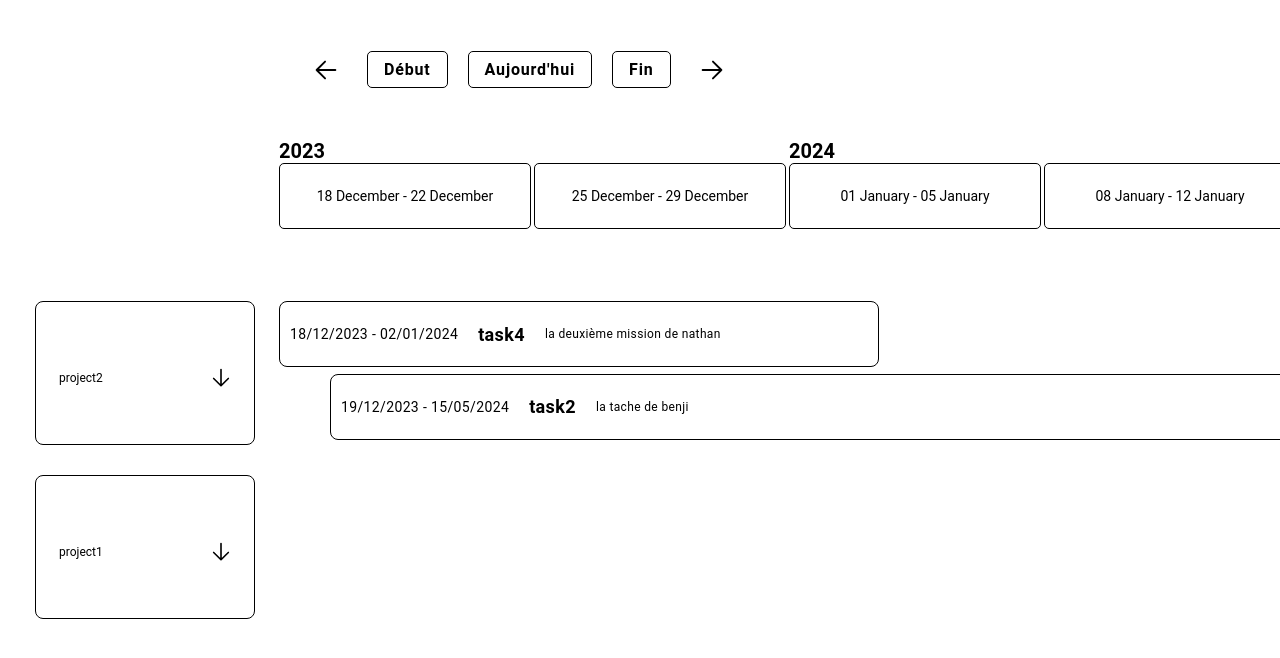
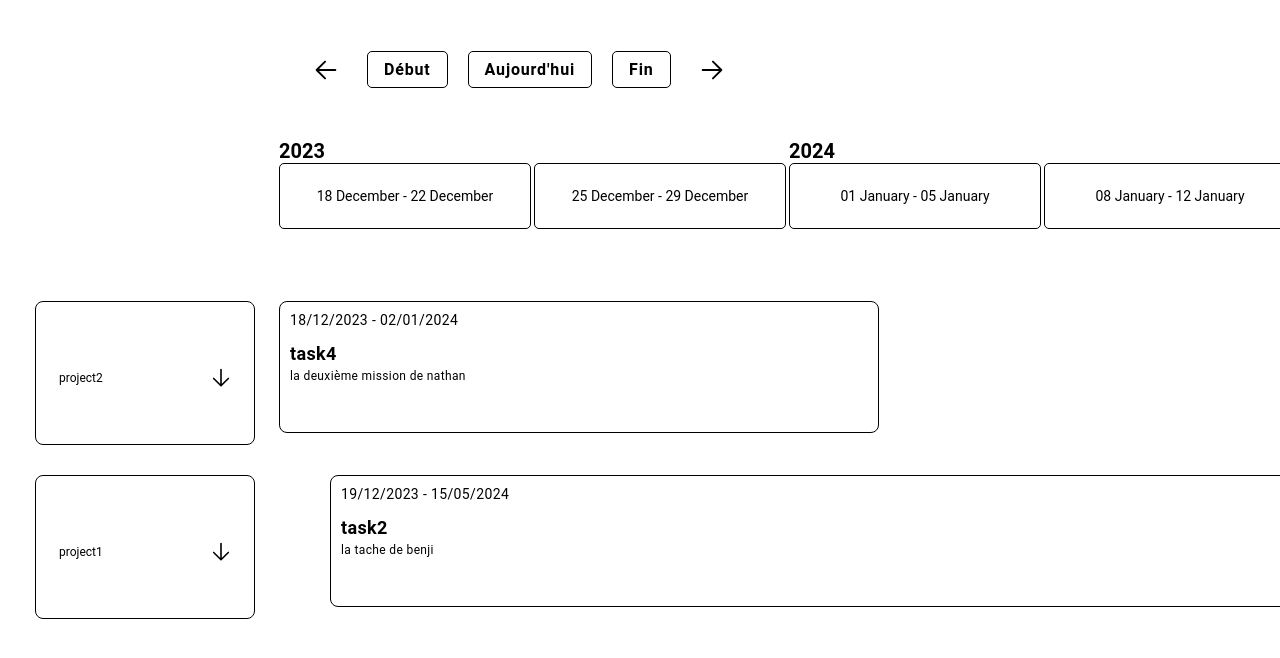
Before and after one commit to nathanszig/react-gantt, a React (Vite) app: page / in a window 1280 px wide. Shown: the top 658 px of the page. Built offline with nearby package versions, Linux system fonts and the light colour scheme.

Commit message:
[RG-26] - add task name on view perso + fix design user

```diff
--- a/src/assets/utils/ganttUtils.js
+++ b/src/assets/utils/ganttUtils.js
@@ -1,4 +1,8 @@
 import moment from 'moment';
+
+export const PROJECT = "project";
+export const PERSO = "perso";
+export const USERS = "users";
 
 export const getDurationInDays = (startAt, endAt, firstWeekStartDate) => {
   const startDate = new Date(startAt);
@@ -133,6 +137,7 @@ export const getWeekList = (users) => {
           const projectId = project.id;
           const taskId = task.id;
           const projectIndex = projectsMap.findIndex((p) => p.id === projectId);
+          task.user = excludeAttribute(user, 'tasks');
           if (projectIndex === -1) {
             projectsMap.push({
               id: projectId,
@@ -154,3 +159,8 @@ export const getWeekList = (users) => {
     );
     return sortProjectByChronologicalOrder(projectsMap);
   }
+
+  export const excludeAttribute = (obj, attributeToExclude) => {
+     const { [attributeToExclude]: excludedAttribute, ...rest } = obj;
+     return rest;
+  }
--- a/src/components/GanttViewPerso.jsx
+++ b/src/components/GanttViewPerso.jsx
@@ -26,12 +26,12 @@ const GanttViewProject = ({ customize, data, selectUser }) => {
   const [projects, setProjects] = useState([]);
   const [previousTasks, setPreviousTasks] = useState([]);
   const [selectedDropdownId, setSelectedDropdownId] = useState(null);
-
+  const user = data.users[0];
   function createAllProject(){
-    data.users[0].tasks.forEach((task, index) => {
+    user.tasks.forEach((task, index) => {
       const newTask = {
         id: index+1,
-        name: task.name,
+        name: task.project.name + ' - ' + task.name,
         start: task.start,
         end: task.end,
         description : task.description,
@@ -41,7 +41,7 @@ const GanttViewProject = ({ customize, data, selectUser }) => {
           id : 'allProjects'
         }
       }
-      data.users[0].tasks.push(newTask);
+      user.tasks.push(newTask);
     });
   }
 
@@ -69,25 +69,25 @@ const GanttViewProject = ({ customize, data, selectUser }) => {
     }
   };
 
-  // function excludeAttribute(obj, attributeToExclude) {
-  //   const { [attributeToExclude]: excludedAttribute, ...rest } = obj;
-  //   return rest;
-  // }
-
   const styles = mergeStyles(defaultStyles, customize);
 
   return (
     <section className="gantt-container-section">
       <div className="gantt-container-section-timeline">
-        <GanttTimelineHeader users={users} styleData={styles} />
+        <GanttTimelineHeader users={users} styleData={styles}/>
       </div>
-      <p>{data.users[0].firstName}</p>
-
+      <p>{user.firstName} {user.lastName}</p>
+      <img
+        src={user.urlAvatar}
+        alt={`Avatar de ${user.firstName} ${user.lastName}`}
+        className={"avatar-img"}
+      />
       <div className="gantt-container-section-sidebar">
         {projects.map((project) => (
           <div className="gantt-container-section-sidebar-line" key={project.id}>
-            <GanttSidebar styleData={styles} data={project} selectedDropdownId={selectedDropdownId} toggleDropdown={toggleDropdown} view="project" selectUser={selectUser}/>
-            <GanttTaskContainer users={users} selectedDropdownId={selectedDropdownId} project={project} styleData={styles} previousTasks={previousTasks} />
+            <GanttSidebar styleData={styles} data={project} selectedDropdownId={selectedDropdownId} toggleDropdown={toggleDropdown} view="perso" selectUser={selectUser}/>
+            <GanttTaskContainer users={users} selectedDropdownId={selectedDropdownId} project={project}
+                                styleData={styles} previousTasks={previousTasks}/>
           </div>
         ))}
       </div>
--- a/src/components/GanttViewProject.jsx
+++ b/src/components/GanttViewProject.jsx
@@ -50,11 +50,6 @@ const GanttViewProject = ({ customize, data, selectUser }) => {
     }
   };
 
-  // function excludeAttribute(obj, attributeToExclude) {
-  //   const { [attributeToExclude]: excludedAttribute, ...rest } = obj;
-  //   return rest;
-  // }
-
   const styles = mergeStyles(defaultStyles, customize);
 
   return (
--- a/src/components/ganttSidebar.jsx
+++ b/src/components/ganttSidebar.jsx
@@ -1,13 +1,13 @@
 import Icon from '../assets/pictos/arrow-left.svg';
+import {PERSO, PROJECT, USERS} from '../assets/utils/ganttUtils';
 
 const GanttSidebar = (props) => {
 
   let cardTitle = ""
 
-  if (props.view === "project") {
+  if (props.view !== USERS) {
     cardTitle = props.data.name
   }
-
   return (
     <div className="gantt-container-section-sidebar-tasks project" style={props.styleData.sidebarProjects}>
       <div className="gantt-container-section-sidebar-task">
@@ -34,8 +34,9 @@ const GanttSidebar = (props) => {
       {props.data.id === props.selectedDropdownId && (
         <div className="gantt-container-section-sidebar-dropdown-content">
 
-          {props.view === "project" ? props.data.users.map((user, index) => {
-            return (
+          {props.view === PROJECT ? props.data.tasks.map((task, index) => {
+            const user = task.user;
+              return (
               <div
                 className="gantt-container-section-sidebar-dropdown-content-user"
                 key={index}
@@ -54,7 +55,28 @@ const GanttSidebar = (props) => {
                 </div>
               </div>
             );
-          }) : null}
+          }) : props.view === PERSO ? props.data.tasks.map((task, index) => {
+              const user = task.user;
+              return (
+                <div
+                  className="gantt-container-section-sidebar-dropdown-content-user"
+                  key={index}
+                >
+                  <div className="gantt-container-section-sidebar-dropdown-content-user-div">
+                    <div className="user-info">
+                      <img
+                        src={user.urlAvatar}
+                        alt={`Avatar de ${user.firstName} ${user.lastName}`}
+                        className={"avatar-img"}
+                      />
+                      <div className="user-info-p">
+                        <p onClick={()=>props.selectUser(user.id)}>{task.name}</p>
+                      </div>
+                    </div>
+                  </div>
+                </div>
+              );
+            }) : null}
         </div>
       )}
     </div>
--- a/src/constants/fakeData.js
+++ b/src/constants/fakeData.js
@@ -19,10 +19,10 @@ export const fakeData = {
                     "taskImgUrl": "",
                 },
                 {
-                    "id": 1,
+                    "id": 3,
                     "project": {
-                        "name": "project2",
-                        "id": 2
+                        "name": "project1",
+                        "id": 1
                     },
                     "name": "task2",
                     "start": "12/19/2023",
```
Also changed, not shown: src/constants/ganttUtils.js (added).
